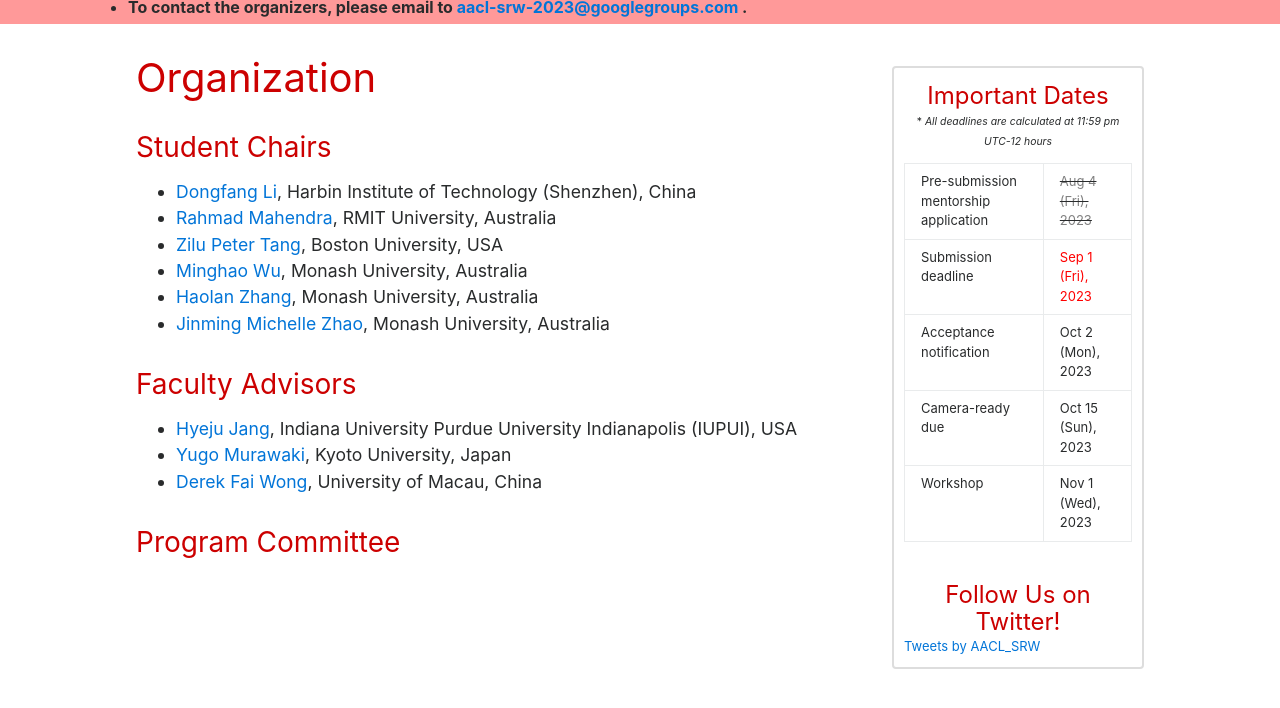
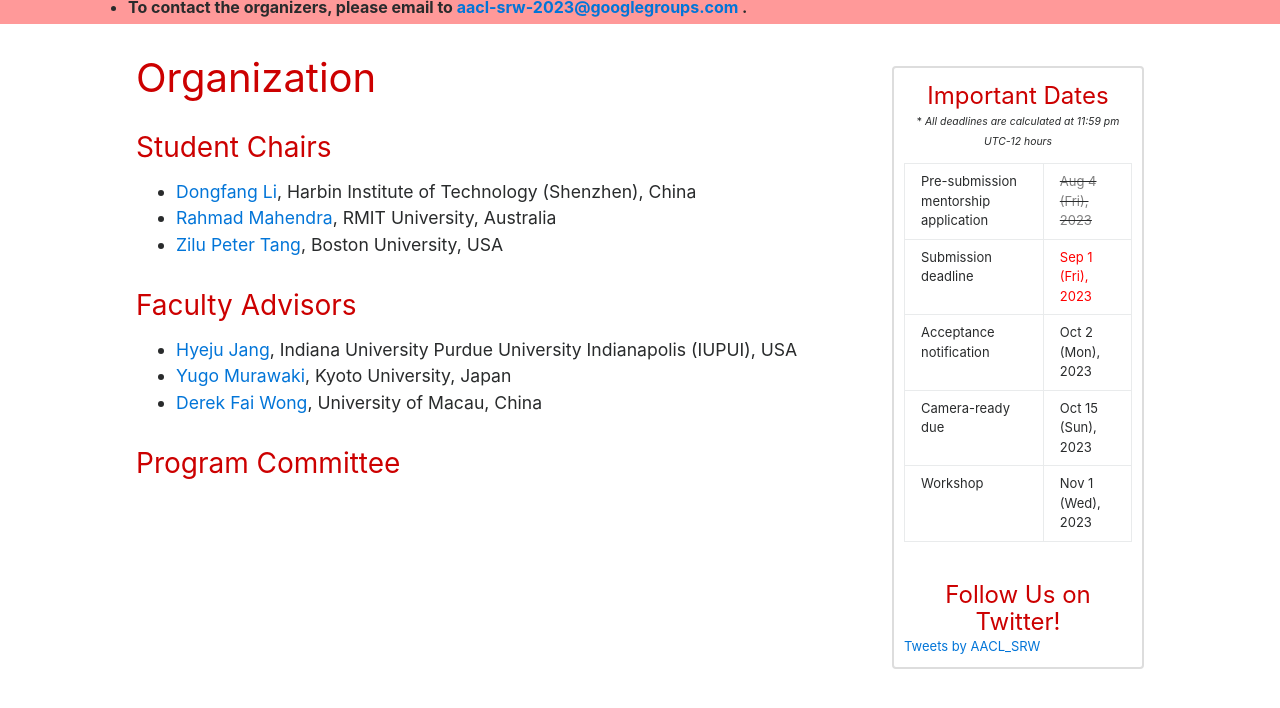
Before and after one commit to aacl2023-srw/aacl2023-srw.github.io, a Jekyll site: the page built from organization.md, in a window 1280 px wide and 900 px high, scrolled down 570 px. Shown: the top 708 px of the window. Built offline with Jekyll 4.4.1, drawn with Linux system fonts in a browser that asks for light colours; comment, search, counter and statistics services are not loaded.

Commit message:
fix names

```diff
--- a/organization.md
+++ b/organization.md
@@ -12,9 +12,10 @@ order: 1
 - [Dongfang Li](https://crazyofapple.github.io/), Harbin Institute of Technology (Shenzhen), China
 - [Rahmad Mahendra](https://cs.ui.ac.id/en/personnel/rahmad-mahendra/), RMIT University, Australia
 - [Zilu Peter Tang](https://pootiet.github.io/), Boston University, USA
-- [Minghao Wu](https://minghao-wu.github.io/), Monash University, Australia
+
+<!-- - [Minghao Wu](https://minghao-wu.github.io/), Monash University, Australia
 - [Haolan Zhang](https://www.linkedin.com/in/haolan-zhan-792b42196/o), Monash University, Australia
-- [Jinming Michelle Zhao](https://www.linkedin.com/in/michelle-jinming-zhao-a82b0497/), Monash University, Australia
+- [Jinming Michelle Zhao](https://www.linkedin.com/in/michelle-jinming-zhao-a82b0497/), Monash University, Australia -->
 
 ### Faculty Advisors
 
```
Also changed, not shown: index.md (+1 -0 lines).
